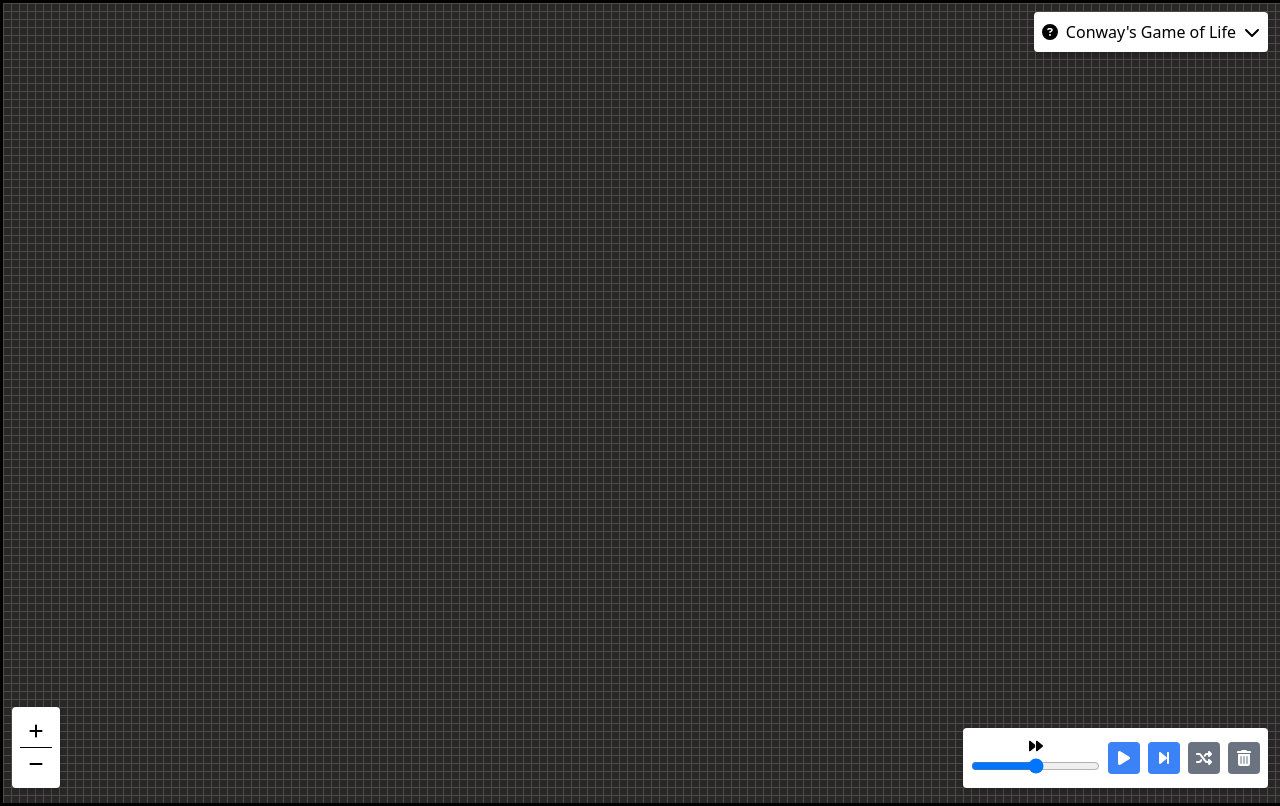
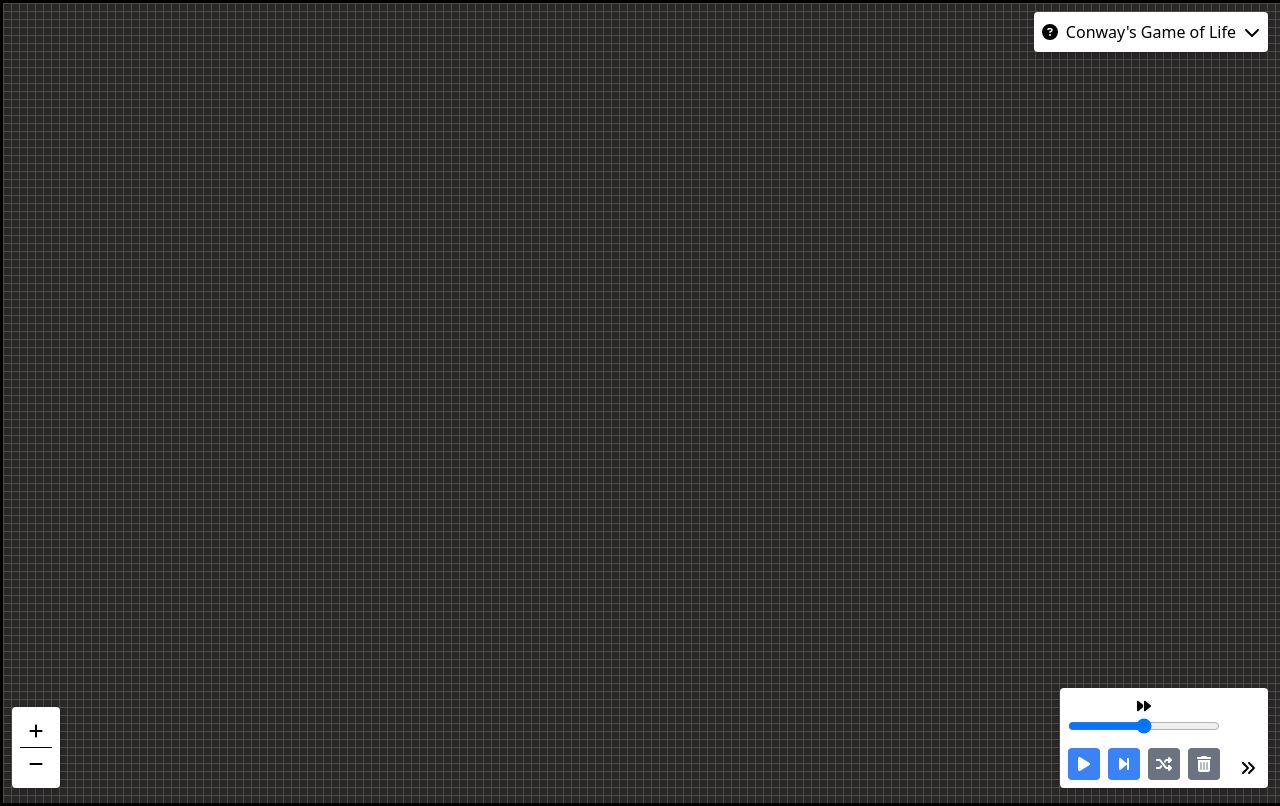
Before and after one commit to mat2hiro/Lifegame, a Nuxt app: page / in a window 1280 px wide. Built offline with nearby package versions, Linux system fonts and the light colour scheme.

Commit message:
add github link

```diff
--- /dev/null
+++ b/components/ImageIcon.vue
@@ -0,0 +1,7 @@
+<template>
+  <img :src="src" class="w-4 block" />
+</template>
+
+<script lang="ts" setup>
+defineProps<{ src: string }>();
+</script>
--- a/components/InfoCard.vue
+++ b/components/InfoCard.vue
@@ -15,17 +15,29 @@
     </div>
     <div
       v-if="infoOpen"
-      class="mt-2 border-dashed border-gray-400 border-t-2 pt-2 flex flex-col gap-1 items-start"
+      class="mt-2 border-dashed border-gray-400 border-t-2 pt-2 flex items-end justify-between"
     >
-      <p>
-        <font-awesome-icon icon="fa-solid fa-arrow-pointer" />:
-        <font-awesome-icon icon="fa-solid fa-pen" />
-      </p>
-      <p>
-        <font-awesome-icon icon="fa-solid fa-circle-up" /> +
-        <font-awesome-icon icon="fa-solid fa-arrow-pointer" />:
-        <font-awesome-icon icon="fa-solid fa-eraser" />
-      </p>
+      <ul class="flex flex-col gap-1 items-start list-disc list-outside pl-4">
+        <li>
+          <font-awesome-icon icon="fa-solid fa-arrow-pointer" />:
+          <font-awesome-icon icon="fa-solid fa-pen" />
+        </li>
+        <li>
+          <font-awesome-icon icon="fa-solid fa-circle-up" /> +
+          <font-awesome-icon icon="fa-solid fa-arrow-pointer" />:
+          <font-awesome-icon icon="fa-solid fa-eraser" />
+        </li>
+      </ul>
+      <div>
+        <div class="flex gap-1 items-center justify-evenly">
+          <NuxtLink to="https://github.com/mat2hiro/Lifegame" target="_blank">
+            <font-awesome-icon icon="fa-brands fa-github" />
+          </NuxtLink>
+          <NuxtLink to="https://mat2.net/profile/" target="_blank">
+            <ImageIcon src="/blogicon.png" />
+          </NuxtLink>
+        </div>
+      </div>
     </div>
   </FloatCard>
 </template>
--- a/components/OperationCard.vue
+++ b/components/OperationCard.vue
@@ -1,11 +1,20 @@
 <template>
-  <FloatCard class="fixed inline-flex gap-2 items-center">
-    <div>
+  <FloatCard class="fixed inline-flex items-end gap-4">
+    <div v-if="open" clas="mr-2">
+      <div class="mb-2">
         <label class="block text-center text-sm"
           ><font-awesome-icon icon="fa-solid fa-forward"
         /></label>
-      <input type="range" min="0" max="4" step="1" v-model="speedIO" />
+        <input
+          class="w-full"
+          type="range"
+          min="0"
+          max="4"
+          step="1"
+          v-model="speedIO"
+        />
       </div>
+      <div class="flex gap-2 items-center">
         <RoundedButton v-if="!!timeoutId" class="w-8" @click="stop">
           <font-awesome-icon icon="fa-solid fa-pause" />
         </RoundedButton>
@@ -21,12 +30,19 @@
         <RoundedButton class="w-8" color="gray" @click="clear">
           <font-awesome-icon icon="fa-solid fa-trash-can" />
         </RoundedButton>
+      </div>
+    </div>
+    <button type="button" class="w-6" @click="toggleOpen">
+      <font-awesome-icon v-if="open" icon="fa-solid fa-angles-right" />
+      <font-awesome-icon v-else icon="fa-solid fa-angles-left" />
+    </button>
   </FloatCard>
 </template>
 
 <script lang="ts" setup>
 const lifeGameState = useLifeGameState();
 const speed = ref(100);
+const open = ref(true);
 const timeoutId = ref<NodeJS.Timeout>(null);
 
 const speedList = [1000, 500, 100, 50, 10];
@@ -60,4 +76,8 @@ const random = () => {
 const clear = () => {
   lifeGameState.updateField(() => 0);
 };
+
+const toggleOpen = () => {
+  open.value = !open.value;
+};
 </script>
--- a/package.json
+++ b/package.json
@@ -8,6 +8,7 @@
   },
   "devDependencies": {
     "@fortawesome/fontawesome-svg-core": "^6.1.2",
+    "@fortawesome/free-brands-svg-icons": "^6.1.2",
     "@fortawesome/free-solid-svg-icons": "^6.1.2",
     "@fortawesome/vue-fontawesome": "^3.0.1",
     "@nuxtjs/tailwindcss": "^5.3.2",
```
Also changed, not shown: plugins/fontawesome.ts (+7 -1 lines), public/blogIcon.png (added), 1 other file (tests, documents, lock files or other folders). Lines whose indentation alone changed are shown as unchanged.
